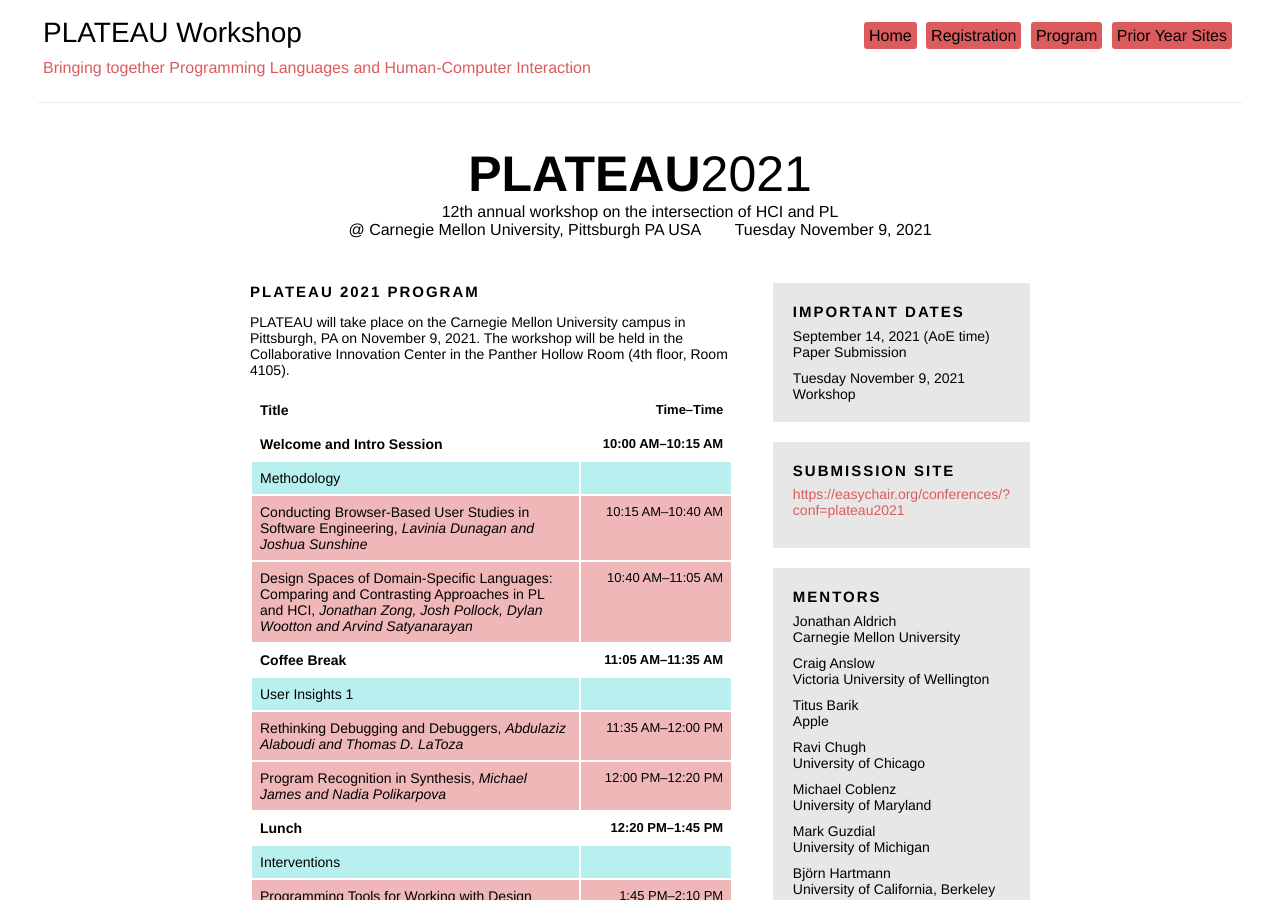
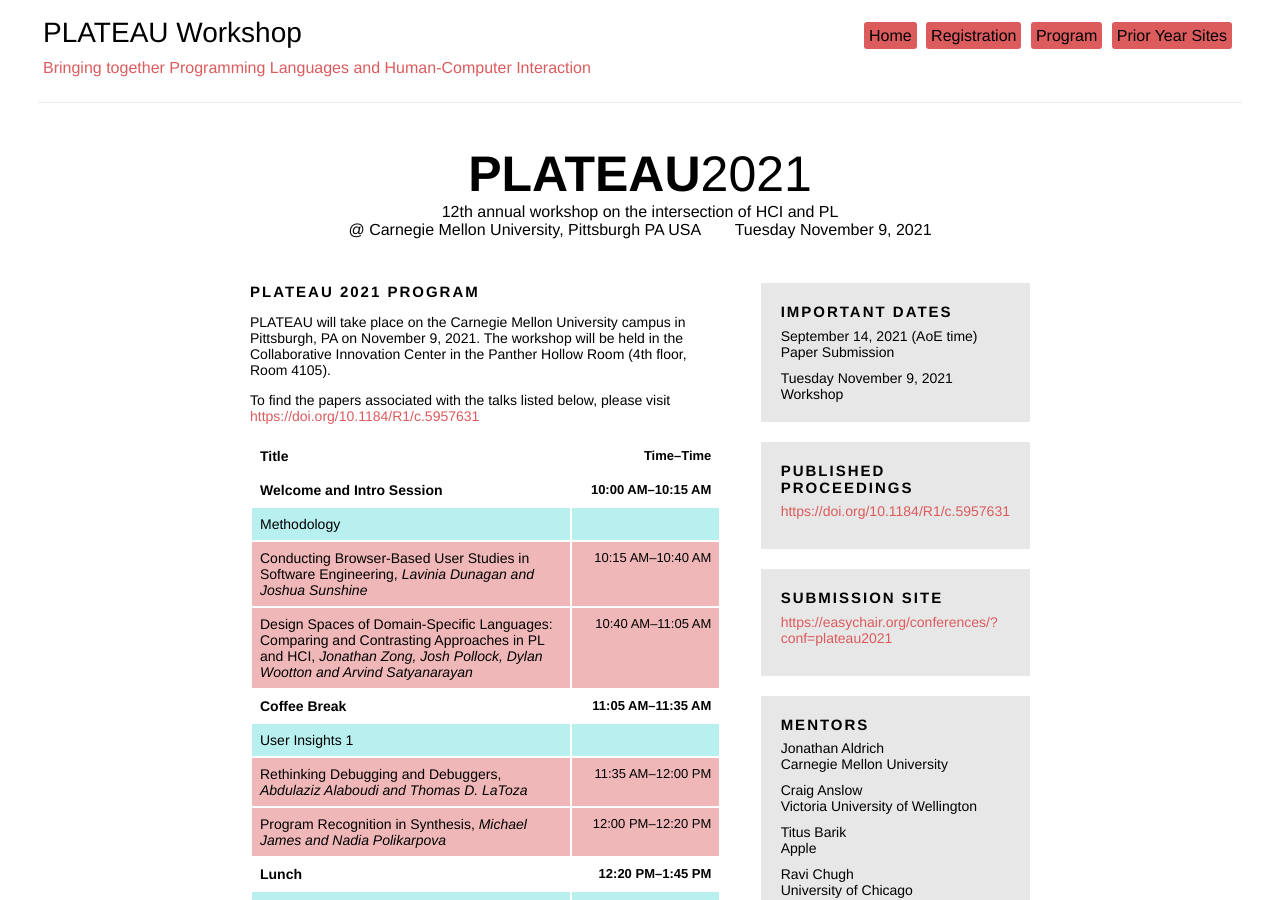
Before and after one commit to plateau-workshop/plateau-2024, a Jekyll site: the page built from schedule.html, in a window 1280 px wide and 900 px high. Built offline with Jekyll 4.4.1, drawn with Linux system fonts in a browser that asks for light colours.

Commit message:
Adding doi link

```diff
--- a/_config.yml
+++ b/_config.yml
@@ -13,6 +13,7 @@ workshop_date: "Tuesday November 9, 2021"
 submission_date: "September 14, 2021"
 # submission_site: "https://easychair.org/conferences/?conf=plateau2020"
 submission_site: "https://easychair.org/conferences/?conf=plateau2021"
+proceedings_site: "https://doi.org/10.1184/R1/c.5957631"
 # room_number_or_description:
 # registration_site: https://regmaster.com/2020conf/SPLASH20/register.php
 
--- a/_layouts/default.html
+++ b/_layouts/default.html
@@ -150,6 +150,17 @@
   </div>
   {% endif %}
 
+  {% if site.proceedings_site %}
+  <div class="box">
+    <div class="header lead">
+    Published Proceedings
+    </div>
+    <div class="margin-bottom">
+      <a href="{{ site.proceedings_site | escape }}" target="_blank">{{ site.proceedings_site | escape }}</a>
+    </div>
+  </div>
+  {% endif %}
+
   {% if site.submission_site %}
   <div class="box">
     <div class="header lead">
--- a/schedule.html
+++ b/schedule.html
@@ -12,6 +12,11 @@ layout: default
   Pittsburgh, PA on November 9, 2021. The workshop will be held in the
   Collaborative Innovation Center in the Panther Hollow Room (4th floor, Room
   4105).
+</p>
+
+<p>
+  To find the papers associated with the talks listed below, please visit
+  <a href="https://doi.org/10.1184/R1/c.5957631" target="_blank">https://doi.org/10.1184/R1/c.5957631</a>
 </p>
 
 <table>
```
Also changed, not shown: 4 other files.
